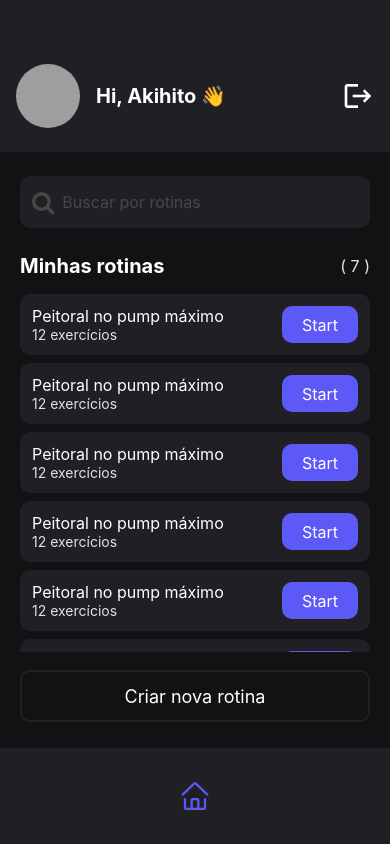
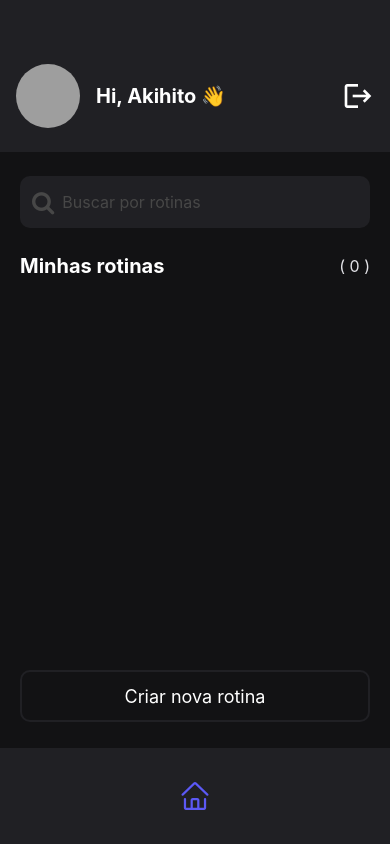
Before and after one commit to Akihito7/gym_app_, a React Native app: screen / in a window 390 px wide. Built offline with nearby package versions, Linux system fonts and the light colour scheme; grey boxes are pictures that could not be loaded.

Commit message:
create routines

```diff
--- a/src/components/home/routine-card.tsx
+++ b/src/components/home/routine-card.tsx
@@ -5,7 +5,11 @@ import { defaultTheme } from "../../configs/default-theme";
 import Feather from '@expo/vector-icons/Feather';
 import AntDesign from '@expo/vector-icons/AntDesign';
 
-export function RoutineCard() {
+type ParamsRoutineCard = {
+  name : string;
+  exercisesLength : number;
+}
+export function RoutineCard({ name, exercisesLength } : ParamsRoutineCard) {
   const [isModalVisible, setModalVisible] = useState(false);
 
   const toggleModal = () => {
@@ -20,10 +24,10 @@ export function RoutineCard() {
         <View style={styles.container}>
           <View style={styles.containerDetails}>
             <Text style={styles.primaryText} numberOfLines={1}>
-              Peitoral no pump máximo
+              {name}
             </Text>
             <Text style={styles.secondaryText} numberOfLines={1}>
-              12 exercícios
+             {exercisesLength} exercícios
             </Text>
           </View>
           <TouchableOpacity style={styles.button} onPress={() => { }}>
--- a/src/contexts/context-routine.tsx
+++ b/src/contexts/context-routine.tsx
@@ -5,30 +5,35 @@ type ParamsContextRoutineProvider = {
 };
 
 export type TypeRoutineSelected = {
-  id: number| null;
+  id: number | null;
   name: string | null;
   exercises: {
     id: string;
     name: string;
     group: string;
-    gif : string;
-    description : string;
+    gif: string;
+    description: string;
   }[]
 }
 
 type TypeContextRoutine = {
   routineSelected: TypeRoutineSelected | undefined
   setRoutineSelected: React.Dispatch<React.SetStateAction<TypeRoutineSelected>>
+  routines: TypeRoutineSelected[];
+  setRoutines: React.Dispatch<React.SetStateAction<TypeRoutineSelected[]>>
 }
 
 export const ContextRoutine = createContext({} as TypeContextRoutine);
 
 export function ContextRoutineProvider({ children }: ParamsContextRoutineProvider) {
   const [routineSelected, setRoutineSelected] = useState<TypeRoutineSelected>({} as TypeRoutineSelected);
+  const [routines, setRoutines] = useState<TypeRoutineSelected[]>([]);
   return (
     <ContextRoutine.Provider value={{
       routineSelected,
-      setRoutineSelected
+      setRoutineSelected,
+      routines,
+      setRoutines,
     }}>
       {children}
     </ContextRoutine.Provider>
--- a/src/screens/create-routine-screen.tsx
+++ b/src/screens/create-routine-screen.tsx
@@ -7,29 +7,51 @@ import { useNavigation } from "@react-navigation/native";
 import { BottomTabNavigationProp } from "@react-navigation/bottom-tabs";
 import { TypeAppRoutes } from "../routes/app.routes";
 import { HeaderCreateRoutine } from "../components/create-routine/header-create-routine";
-import { useState } from "react";
+import { useEffect, useState } from "react";
 import FontAwesome from '@expo/vector-icons/FontAwesome';
 import MaterialIcons from '@expo/vector-icons/MaterialIcons';
+import { TypeRoutineSelected } from "../contexts/context-routine";
 
 type TypeStep = 1 | 2
 type TypeNavigation = BottomTabNavigationProp<TypeAppRoutes>
 
 export function CreateRoutineScreen() {
   const [searchInputValue, setSearchInputValue] = useState("");
-  const { routineSelected } = useContextRoutine();
+  const [routineName, setRoutineName] = useState("");
   const { navigate } = useNavigation<TypeNavigation>();
+  const { routineSelected, setRoutineSelected, setRoutines } = useContextRoutine()
 
   const [step, setStep] = useState<TypeStep>(1);
 
   function nextStep() {
     setStep(2)
-  }
+  };
   function backStep() {
     setStep(1)
+  };
+  function handleInputValue(value: string) {
+    setSearchInputValue(value)
+  };
+
+  function handleChangeRoutineName(value: string) {
+    setRoutineName(value);
   }
 
-  function handleInputValue(value: string) {
-    setSearchInputValue(value)
+  function handleCreateRoutine() {
+    const newRoutine = {
+      ...routineSelected,
+      id: 1,
+      name: routineName
+    } as TypeRoutineSelected;
+    setStep(1);
+    setRoutines(prev => [...prev, newRoutine]);
+    setRoutineName("");
+    setRoutineSelected({
+      id: null,
+      name: null,
+      exercises: []
+    });
+    navigate("home");
   }
 
   return (
@@ -108,7 +130,7 @@ export function CreateRoutineScreen() {
           step === 2 && (
             <ScrollView showsVerticalScrollIndicator={false}>
               <View style={styles.containerStepTwo}>
-                <Input>
+                <Input onChangeText={handleChangeRoutineName}>
                   <MaterialIcons
                     name="drive-file-rename-outline"
                     size={32}
@@ -132,7 +154,10 @@ export function CreateRoutineScreen() {
                   />
                 </View>
 
-                <TouchableOpacity style={styles.buttonFinisheRoutine}>
+                <TouchableOpacity
+                  style={styles.buttonFinisheRoutine}
+                  onPress={handleCreateRoutine}
+                >
                   <Text
                     style={styles.buttonTextFinisheRoutine}
                   >
--- a/src/screens/home-screen.tsx
+++ b/src/screens/home-screen.tsx
@@ -10,11 +10,12 @@ import { useContextRoutine } from "../hooks/useContextRoutine";
 
 type TypeNavigation = BottomTabNavigationProp<TypeAppRoutes>
 
-const routines = [1, 2, 3, 4, 5, 6, 7];
+/* const routines = [1, 2, 3, 4, 5, 6, 7]; */
 
 export function HomeScreen() {
   const { navigate } = useNavigation<TypeNavigation>();
-  const { setRoutineSelected } = useContextRoutine()
+  const { setRoutineSelected } = useContextRoutine();
+  const { routines } = useContextRoutine()
 
   function handleNavagiteToCreateRoutineAndSetRoutineContext() {
     setRoutineSelected({
@@ -37,7 +38,7 @@ export function HomeScreen() {
         <FlatList
           data={routines}
           keyExtractor={item => String(item)}
-          renderItem={() => <RoutineCard />}
+          renderItem={({ item }) => <RoutineCard key={item.id} name={item.name ?? ""} exercisesLength={item.exercises.length ?? 0} />}
           ItemSeparatorComponent={() => <View style={{ marginTop: 8 }} />}
           showsVerticalScrollIndicator={false}
           style={{
```
